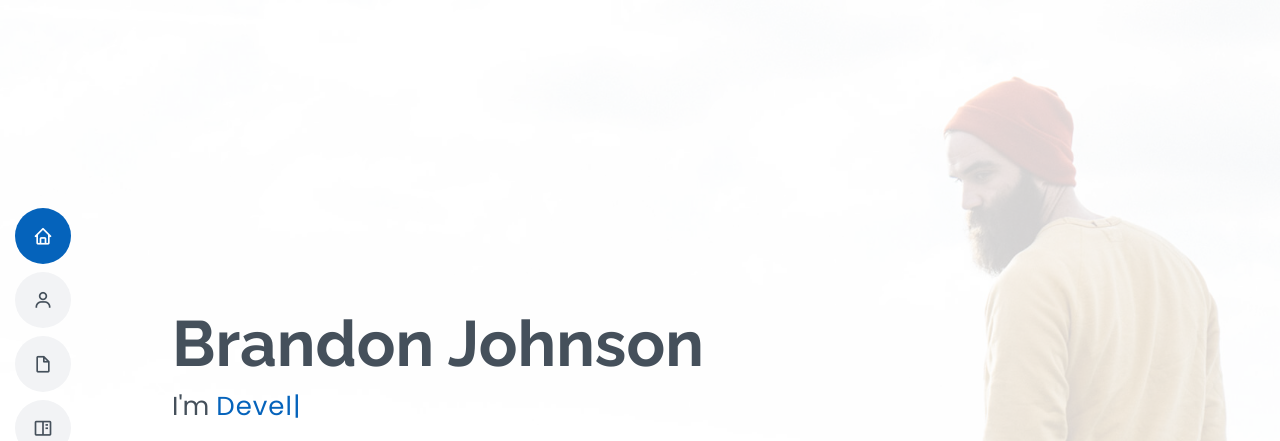
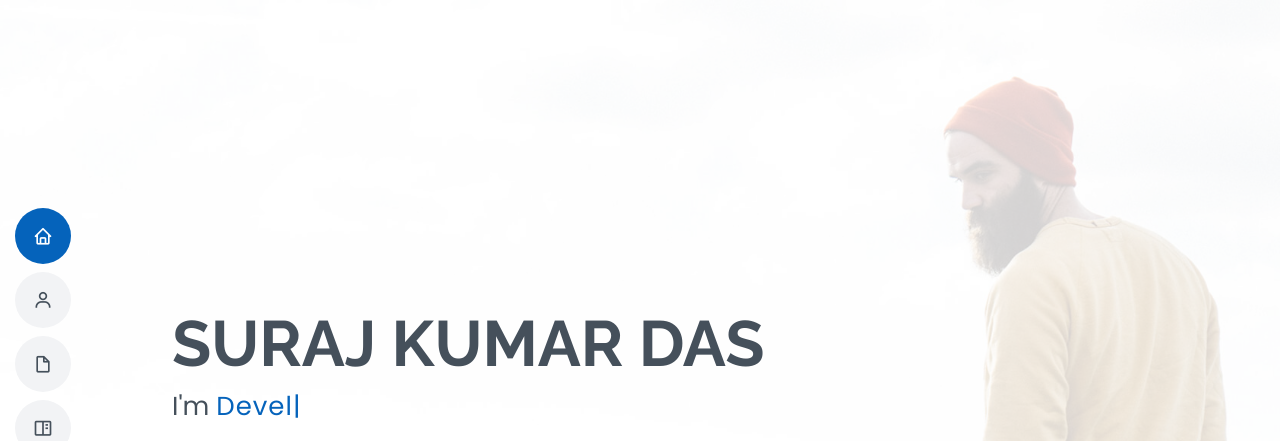
Before and after one commit to 20NOV2001/skd.github.io, a plain HTML site: page index.html in a window 1280 px wide. Shown: the top 441 px of the page. Drawn offline with nearby package versions, Linux system fonts and the light colour scheme.

Commit message:
Update index.html

```diff
--- a/index.html
+++ b/index.html
@@ -59,7 +59,7 @@
   <!-- ======= Hero Section ======= -->
   <section id="hero" class="d-flex flex-column justify-content-center">
     <div class="container" data-aos="zoom-in" data-aos-delay="100">
-      <h1>Brandon Johnson</h1>
+      <h1>SURAJ KUMAR DAS</h1>
       <p>I'm <span class="typed" data-typed-items="Designer, Developer, Freelancer, Photographer"></span></p>
       <div class="social-links">
         <a href="#" class="twitter"><i class="bx bxl-twitter"></i></a>
```
